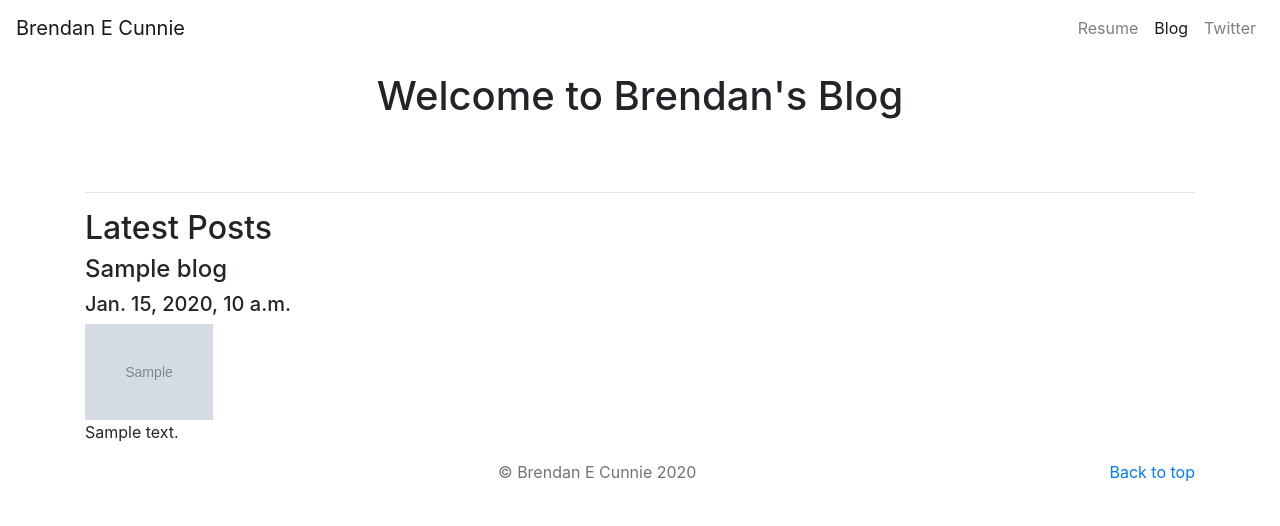
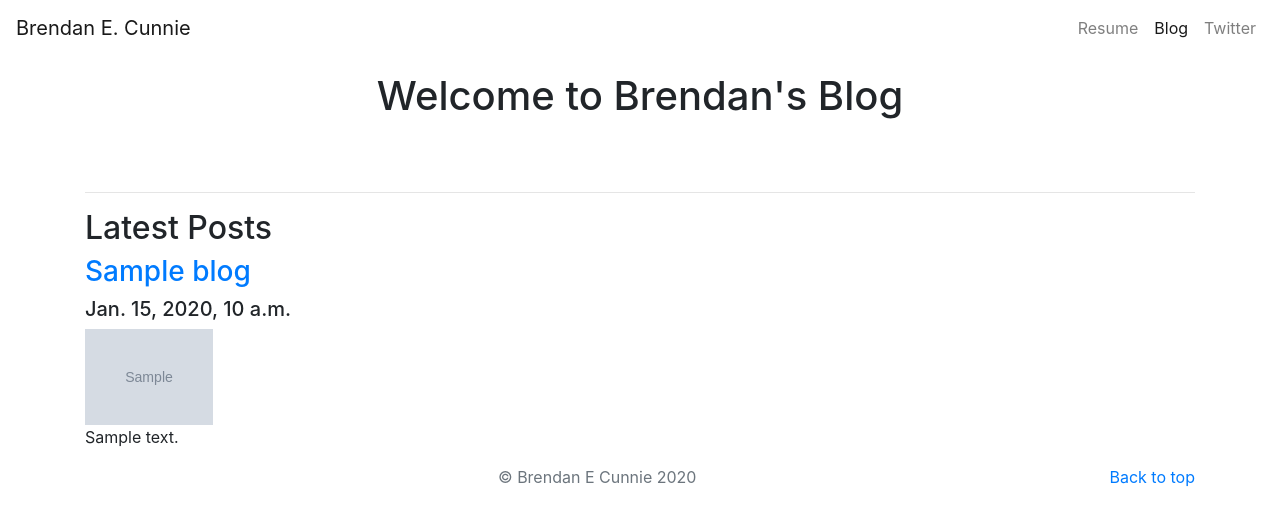
Before and after one commit to saintbrendan/portfolio-project, a Django app: template blog/templates/blog/allblogs.html in a window 1280 px wide. Shown: the top 526 px of the page. Run offline with Django 3.2, Linux system fonts and the light colour scheme; the template is opened without the code that fills it: most values are stand-ins (such as "Sample title", 1, 10 or a date in 2020); grey boxes marked "Sample" are stand-in pictures; some libraries are stand-ins or nearby versions.

Commit message:
Polish navbar across 2 pages

```diff
--- a/blog/templates/blog/allblogs.html
+++ b/blog/templates/blog/allblogs.html
@@ -1,5 +1,6 @@
 <!doctype html>
 <html lang="en">
+{% load staticfiles %}
 
 <head>
     <meta charset="utf-8">
@@ -7,7 +8,7 @@
     <meta name="description" content="">
     <meta name="author" content="Mark Otto, Jacob Thornton, and Bootstrap contributors">
     <meta name="generator" content="Jekyll v3.8.6">
-    <title>Album example · Bootstrap</title>
+    <title>Brendan's Blog</title>
 
     <link rel="canonical" href="https://getbootstrap.com/docs/4.4/examples/album/">
 
@@ -56,17 +57,17 @@
 <body>
     <header>
         <nav class="navbar navbar-expand-lg navbar-light bg-white">
-            <a class="navbar-brand" href="#">Brendan E Cunnie</a>
+            <a class="navbar-brand" href="{% url 'home' %}">Brendan E. Cunnie</a>
             <button class="navbar-toggler" type="button" data-toggle="collapse" data-target="#navbarNavAltMarkup"
-                aria-controls="navbarNavAltMarkup" aria-expanded="false" aria-label="Toggle navigation">
-                <span class="navbar-toggler-icon"></span>
+              aria-controls="navbarNavAltMarkup" aria-expanded="false" aria-label="Toggle navigation">
+              <span class="navbar-toggler-icon"></span>
             </button>
             <div class="collapse navbar-collapse" id="navbarNavAltMarkup">
-                <div class="navbar-nav ml-auto">
-                    <a class="nav-item nav-link" href="#">Resume</a>
-                    <a class="nav-item nav-link active" href="#">Blog</a>
-                    <a class="nav-item nav-link" href="#">Twitter</a>
-                </div>
+              <div class="navbar-nav ml-auto">
+                <a class="nav-item nav-link" href="{% static 'resume.pdf' %}">Resume</a>
+                <a class="nav-item nav-link active" href="{% url 'allblogs' %}">Blog</a>
+                <a class="nav-item nav-link" href="https://twitter.com/BrendanTheBold">Twitter</a>
+              </div>
             </div>
         </nav>
     </header>
@@ -81,7 +82,7 @@
             {% for blog in blogs.all %}
 
             <div>
-                <h4>{{ blog.title }}</h4>
+                <a href="{% url 'detail' blog.id %}"><h3>{{ blog.title }}</h3></a>
                 <h5>{{ blog.pub_date_pretty }}</h5>
                 <img class="maxHeight64 maxWidth64" src="{{ blog.image.url }}" />
                 <p>{{ blog.summary }}</p>
--- a/blog/urls.py
+++ b/blog/urls.py
@@ -2,6 +2,6 @@ from django.urls import path
 from . import views
 
 urlpatterns = [
-    path('', views.allblogs, name='home'),
+    path('', views.allblogs, name='allblogs'),
     path('<int:blog_id>/', views.blogdetails, name='detail'),
 ]
```
Also changed, not shown: jobs/templates/jobs/home.html (+4 -4 lines).
